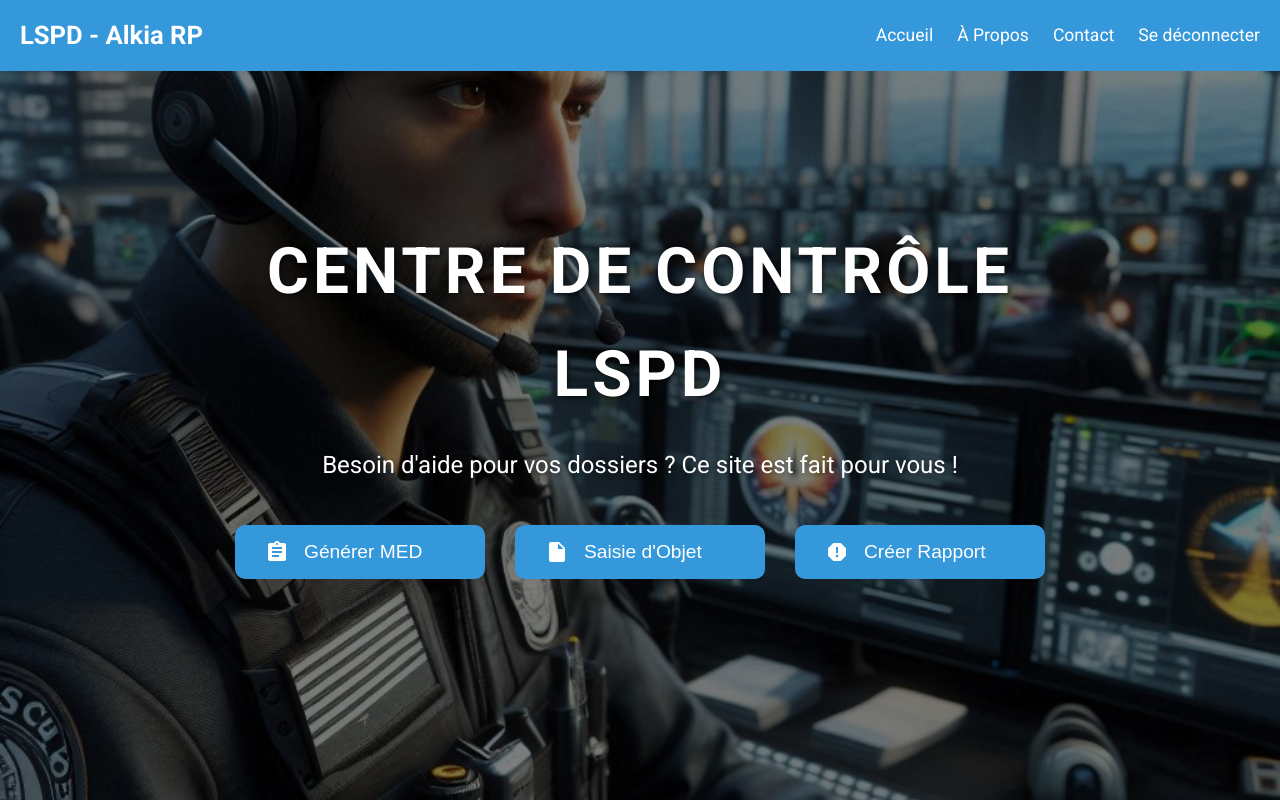
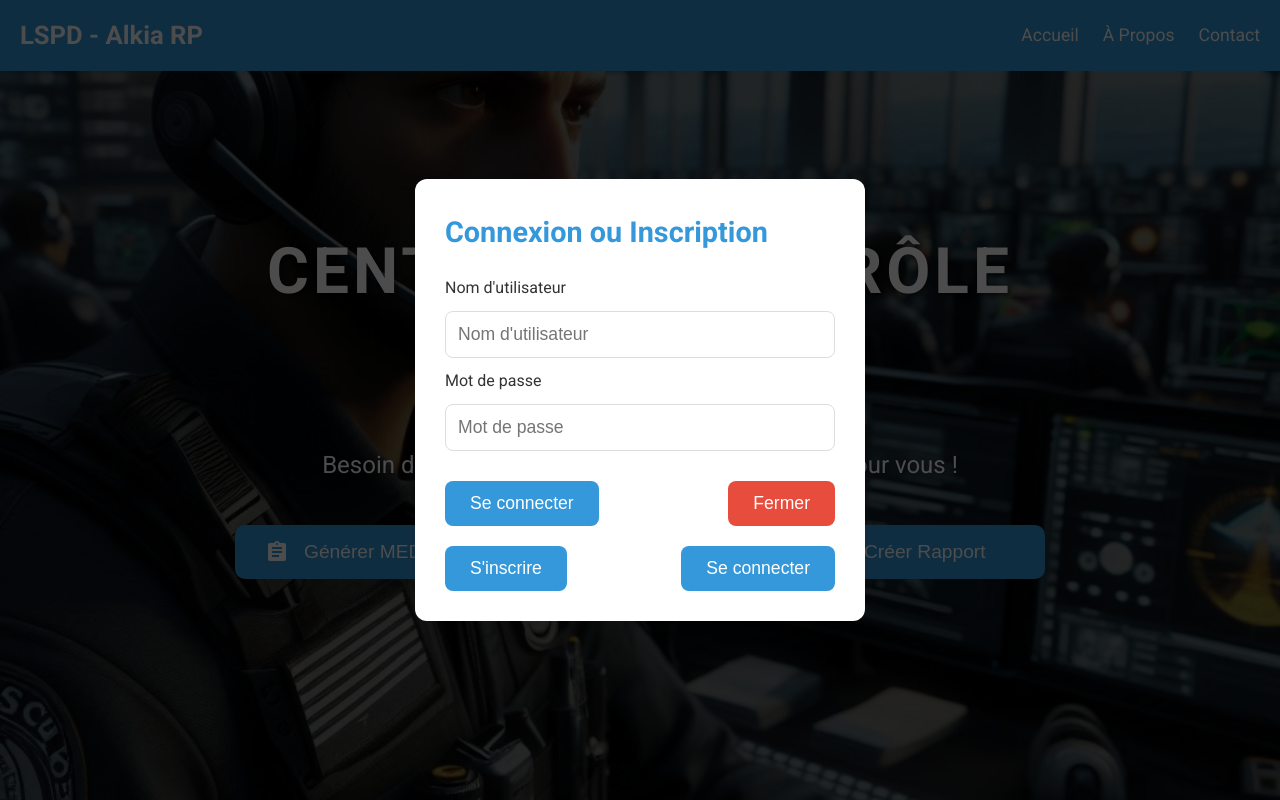
Before and after one commit to GOPICS0U/Centre-de-Controle-LSPD, a plain HTML site: page index.html in a window 1280 px wide. Shown: the top 800 px of the page. Drawn offline with Linux system fonts and the light colour scheme.

Commit message:
Update index.html

```diff
--- a/index.html
+++ b/index.html
@@ -25,7 +25,101 @@
     line-height: 1.6;
 }
 
-        /* Barre de navigation */
+/* Modale */
+.modal {
+    display: flex;
+    justify-content: center;
+    align-items: center;
+    position: fixed;
+    top: 0;
+    left: 0;
+    width: 100%;
+    height: 100%;
+    background-color: rgba(0, 0, 0, 0.7);
+    z-index: 9999;
+    animation: fadeIn 0.3s ease;
+}
+
+.modal-content {
+    background-color: white;
+    padding: 30px;
+    border-radius: 12px;
+    width: 100%;
+    max-width: 450px;
+    box-shadow: 0 4px 20px rgba(0, 0, 0, 0.1);
+    animation: slideIn 0.3s ease-out;
+}
+
+@keyframes fadeIn {
+    from {
+        opacity: 0;
+    }
+    to {
+        opacity: 1;
+    }
+}
+
+@keyframes slideIn {
+    from {
+        transform: translateY(-50px);
+    }
+    to {
+        transform: translateY(0);
+    }
+}
+
+.modal-header h2 {
+    font-size: 1.8rem;
+    margin-bottom: 20px;
+    color: #3498db;
+}
+
+.modal-footer {
+    display: flex;
+    justify-content: space-between;
+    margin-top: 20px;
+}
+
+.modal-footer button {
+    background-color: #3498db;
+    color: white;
+    border: none;
+    padding: 12px 25px;
+    border-radius: 8px;
+    font-size: 1.1rem;
+    cursor: pointer;
+    transition: background-color 0.3s ease, transform 0.3s ease;
+}
+
+.modal-footer button:hover {
+    background-color: #2980b9;
+    transform: translateY(-2px);
+}
+
+.modal-footer .close-btn {
+    background-color: #e74c3c;
+}
+
+.modal-footer .close-btn:hover {
+    background-color: #c0392b;
+}
+
+input[type="text"], input[type="password"] {
+    width: 100%;
+    padding: 12px;
+    margin: 10px 0;
+    border-radius: 8px;
+    border: 1px solid #ddd;
+    font-size: 1.1rem;
+    transition: border 0.3s ease;
+}
+
+input[type="text"]:focus, input[type="password"]:focus {
+    border: 1px solid #3498db;
+    outline: none;
+}
+
+/* Navigation */
 nav {
     position: fixed;
     top: 0;
@@ -49,7 +143,7 @@
     text-decoration: none;
     font-size: 1.1rem;
     margin-left: 20px;
-            transition: color 0.3s;
+    transition: color 0.3s ease;
 }
 
 nav a:hover {
@@ -61,7 +155,7 @@
     font-size: 1.6rem;
 }
 
-        /* Section hero avec image de fond */
+/* Section Hero */
 header {
     height: 100vh;
     background-image: url('image1.png');
@@ -106,7 +200,6 @@
     text-shadow: 2px 2px 5px rgba(0, 0, 0, 0.4);
 }
 
-        /* Boutons */
 .button-container {
     display: flex;
     justify-content: center;
@@ -160,6 +253,7 @@
         section p {
             font-size: 1.1rem;
             margin-bottom: 30px;
+
         }
 
 /* Footer */
@@ -188,11 +282,43 @@
         width: 100%;
         font-size: 1rem;
     }
+
+    .modal-content {
+        padding: 20px;
+        max-width: 90%;
+    }
 }
     </style>
 </head>
 
 <body>
+
+    <!-- Modale de connexion / inscription -->
+    <div id="login-modal" class="modal">
+        <div class="modal-content">
+            <div class="modal-header">
+                <h2>Connexion ou Inscription</h2>
+            </div>
+            <!-- Formulaires -->
+            <form id="login-form">
+                <label for="username">Nom d'utilisateur</label>
+                <input type="text" id="username" name="username" placeholder="Nom d'utilisateur" required>
+
+                <label for="password">Mot de passe</label>
+                <input type="password" id="password" name="password" placeholder="Mot de passe" required>
+
+                <div class="modal-footer">
+                    <button type="submit">Se connecter</button>
+                    <button type="button" class="close-btn" onclick="closeModal()">Fermer</button>
+                </div>
+            </form>
+
+            <div class="modal-footer">
+                <button onclick="showRegisterForm()">S'inscrire</button>
+                <button onclick="showLoginForm()">Se connecter</button>
+            </div>
+        </div>
+    </div>
 
     <!-- Navigation -->
     <nav>
@@ -202,7 +328,6 @@
                 <a href="#section1">Accueil</a>
                 <a href="#section2">À Propos</a>
                 <a href="#section3">Contact</a>
-                <a href="backend.php?logout=true">Se déconnecter</a>
             </div>
         </div>
     </nav>
@@ -227,14 +352,55 @@
     </header>
 
     <script>
-        document.querySelectorAll('nav a').forEach(anchor => {
-            anchor.addEventListener('click', function(e) {
-                e.preventDefault();
-                document.querySelector(this.getAttribute('href')).scrollIntoView({
-                    behavior: 'smooth'
-                });
-            });
-        });
+        // Fermeture de la modale
+        function closeModal() {
+            document.getElementById('login-modal').style.display = 'none';
+        }
+
+        // Montrer le formulaire d'inscription
+        function showRegisterForm() {
+            const modalContent = document.querySelector('.modal-content');
+            modalContent.innerHTML = `
+                <div class="modal-header">
+                    <h2>Inscription</h2>
+                </div>
+                <form id="register-form">
+                    <label for="username">Nom d'utilisateur</label>
+                    <input type="text" id="username" name="username" placeholder="Nom d'utilisateur" required>
+                    <label for="password">Mot de passe</label>
+                    <input type="password" id="password" name="password" placeholder="Mot de passe" required>
+                    <div class="modal-footer">
+                        <button type="submit">S'inscrire</button>
+                        <button type="button" class="close-btn" onclick="closeModal()">Fermer</button>
+                    </div>
+                </form>
+            `;
+        }
+
+        // Montrer le formulaire de connexion
+        function showLoginForm() {
+            const modalContent = document.querySelector('.modal-content');
+            modalContent.innerHTML = `
+                <div class="modal-header">
+                    <h2>Connexion</h2>
+                </div>
+                <form id="login-form">
+                    <label for="username">Nom d'utilisateur</label>
+                    <input type="text" id="username" name="username" placeholder="Nom d'utilisateur" required>
+                    <label for="password">Mot de passe</label>
+                    <input type="password" id="password" name="password" placeholder="Mot de passe" required>
+                    <div class="modal-footer">
+                        <button type="submit">Se connecter</button>
+                        <button type="button" class="close-btn" onclick="closeModal()">Fermer</button>
+                    </div>
+                </form>
+            `;
+        }
+
+        // Affichage initial de la modale
+        window.onload = function() {
+            document.getElementById('login-modal').style.display = 'flex';
+        };
     </script>
 
     <!-- Section 1 - Accueil -->
```
Lines whose indentation alone changed are shown as unchanged.
